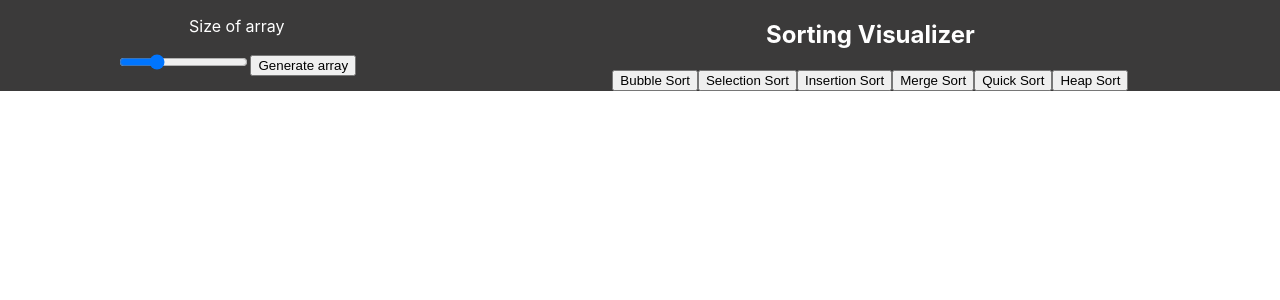
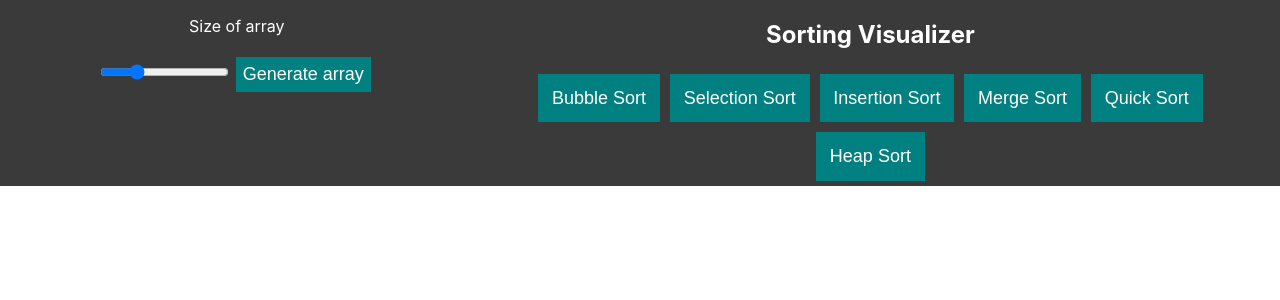
Before and after one commit to kishorpandya2210/sorting-algorithms, a React (Create React App) app in the folder sorting-algorithms/: page / in a window 1280 px wide. Shown: the top 300 px of the page. Built offline with nearby package versions, Linux system fonts and the light colour scheme.

Commit message:
Made a few navbar upgrades

```diff
--- a/sorting-algorithms/src/App.css
+++ b/sorting-algorithms/src/App.css
@@ -45,3 +45,18 @@ nav{
       padding: 0% 5%;
       display: grid;
 }
+
+button{
+      background-color: teal;
+      border: teal;
+      color: white;
+      outline: teal;
+      padding: 2% 2%;
+      margin: 5px;
+      font-size: large;
+}
+
+button:hover{
+      background-color: black;
+      cursor: pointer;
+}
```
